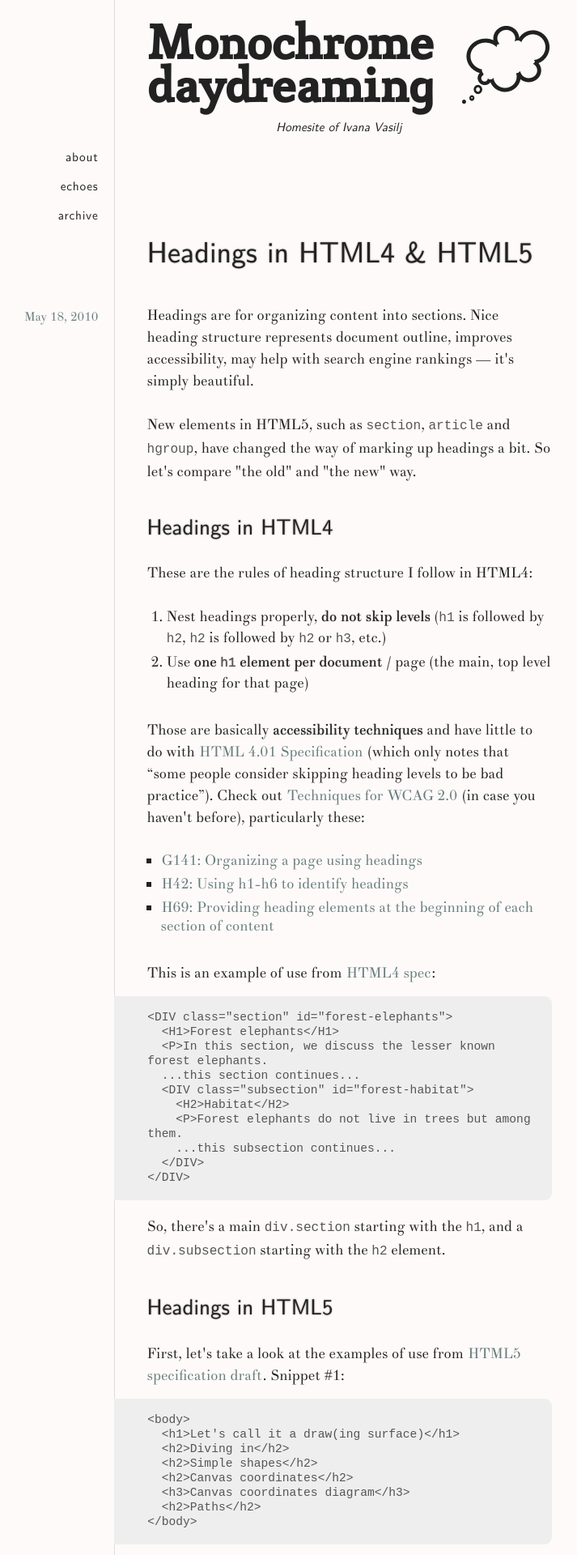
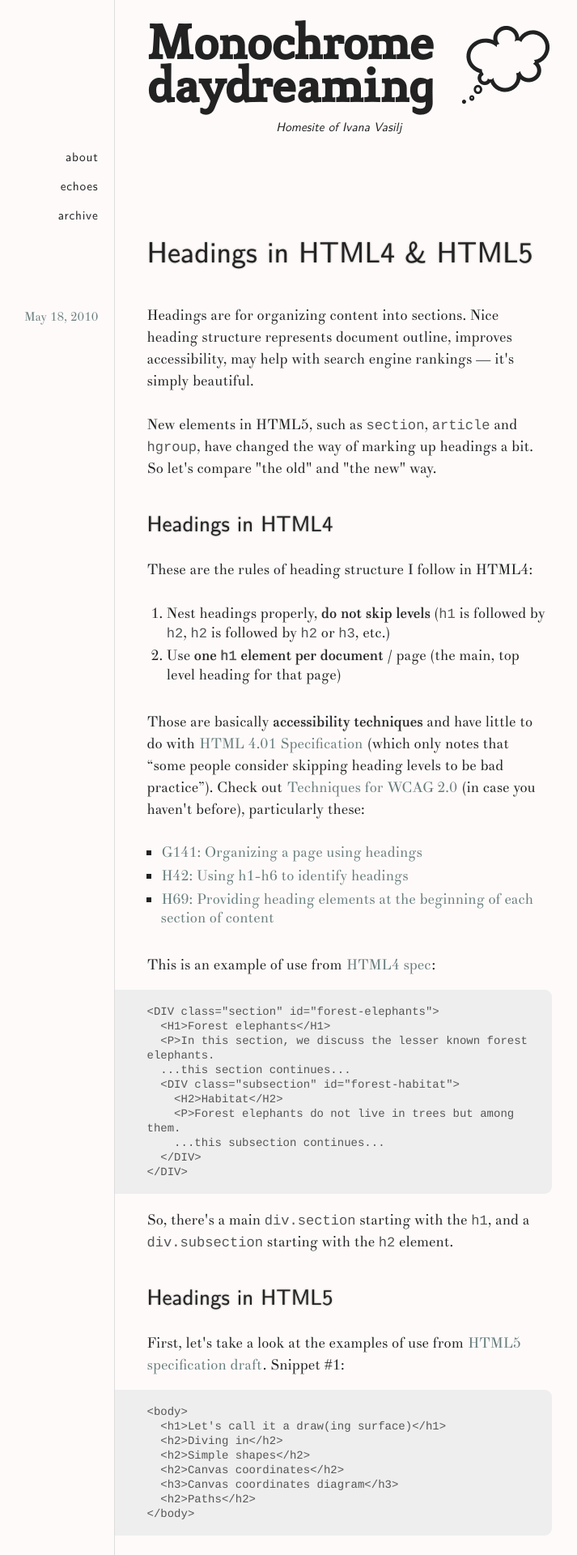
Before and after one commit to ivana/ivana.github.com, a Jekyll site: the page built from _posts/2010-05-18-headings-in-html4-and-html5.html, in a window 1280 px wide. Shown: the top 1920 px of the page at 81% size, without its empty margins (229-942 px from the left). Built offline with Jekyll 4.4.1, drawn with Linux system fonts in a browser that asks for light colours.

Commit message:
set monospace font

```diff
--- a/css/style.css
+++ b/css/style.css
@@ -35,12 +35,12 @@
 }
   article header + p { margin-top:-1.35em }
 
+code { font:.95em courier, monospace;}
 code, blockquote, #echoes #twitter q { color:#555 }
-p code, li code { font-size:1.1em }
 pre code {
   display:block;
-  line-height:1.23em; white-space:pre-wrap;
-  margin:-1.9em 0 0 -2.75em; padding:0 1em 0 2.8em;
+  font-size:14px; line-height:18px; white-space:pre-wrap;
+  margin:-1.9em 0 0 -40px; padding:0 1em 0 40px;
 }
 pre code, blockquote, #echoes #twitter q {
   background:#eee; margin-bottom:-0.9em;
```
